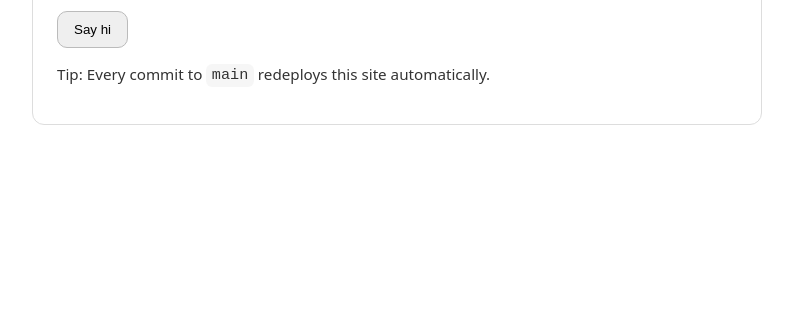
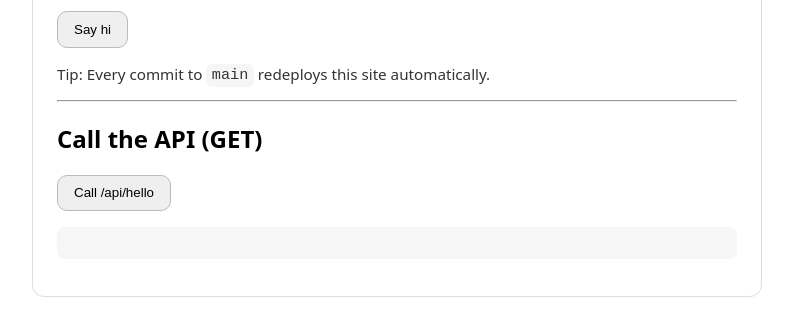
Before and after one commit to stephanusdijkema-dotcom/hello-azure-ui, a plain HTML site: page site/index.html in a window 1280 px wide. Shown: the part 191-526 px from the top of the page, without its empty margins (0-793 px from the left). Drawn offline with Linux system fonts and the light colour scheme.

Commit message:
Update index.html

```diff
--- a/site/index.html
+++ b/site/index.html
@@ -15,6 +15,10 @@
     <p style="margin-top:1rem;font-size:.95rem;opacity:.8">
       Tip: Every commit to <code>main</code> redeploys this site automatically.
     </p>
+    <hr/>
+<h2>Call the API (GET)</h2>
+<button id="callApi">Call /api/hello</button>
+<pre id="apiResult" style="margin-top:1rem;background:#f6f6f6;padding:1rem;border-radius:8px;overflow:auto;"></pre>
   </div>
 
   <script src="/app.js"></script>
```
